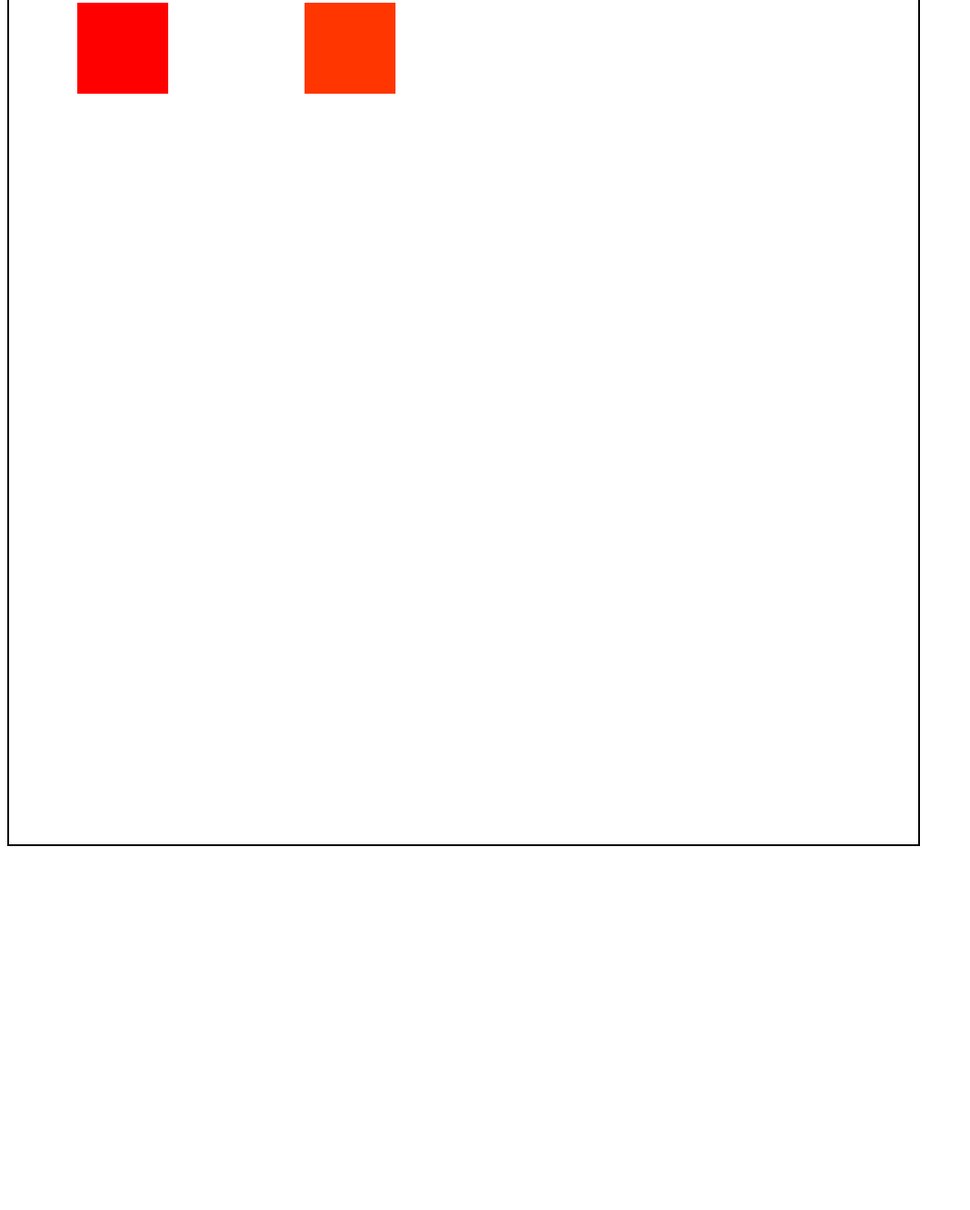
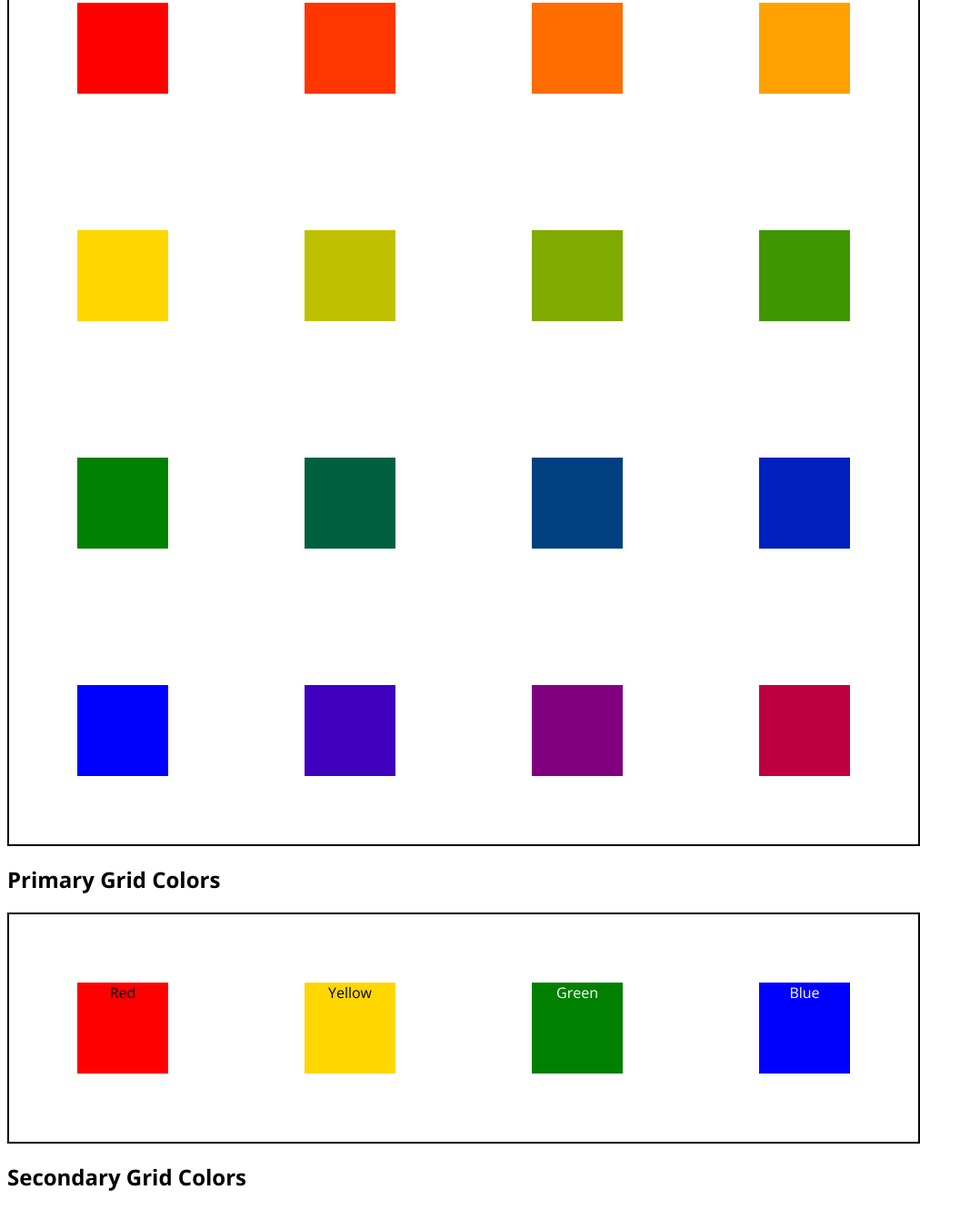
Before and after one commit to gcnsnBNF1/wdd130, a plain HTML site: page week04/colorgrid.html in a window 1280 px wide. Shown: the part 160-1490 px from the top of the page at 91% size, without its empty margins (0-1067 px from the left). Before the commit the page ends 1098 px from the top, so only its background shows below. Drawn offline with nearby package versions, Linux system fonts and the light colour scheme.

Commit message:
about us changes

```diff
--- a/week04/colorgrid.html
+++ b/week04/colorgrid.html
@@ -17,12 +17,22 @@
             <div class="harlequin"></div>
             <div class="green"></div>
             <div class="pine-green"></div>
-            <div class="turqoise"></div>
+            <div class="teal"></div>
             <div class="indigo"></div>
             <div class="blue"></div>
             <div class="violet"></div>
             <div class="purple"></div>
             <div class="rose"></div>
         </div>
+        <p></p>
+        <h2>Primary Grid Colors</h2>
+        <div class="primary">
+            <div class="red">Red</div>
+            <div class="yellow">Yellow</div>
+            <div class="green">Green</div>
+            <div class="blue">Blue</div>
+        </div>
+        <p></p>
+        <h2>Secondary Grid Colors</h2>
     </body>
 </html>
--- a/week04/css/colorgrid.css
+++ b/week04/css/colorgrid.css
@@ -15,6 +15,17 @@
     align-items: center;
 }
 
+.primary {
+    width: 1000px;
+    height: 250px;
+    border: 2px solid;
+    display: grid;
+    grid-template-columns: 1fr 1fr 1fr 1fr;
+    justify-items: center;
+    align-items: center;
+    text-align: center;
+}
+
 .red {
     width: 100px;
     height: 100px;
@@ -30,13 +41,99 @@
 }
 
 .orange {
+    width: 100px;
+    height: 100px;
     background-color: #ff6c00;
+    color: black;
 }
 
 .honey {
+    width: 100px;
+    height: 100px;
     background-color: #ffa100;
+    color: black;
 }
 
 .yellow {
+    width: 100px;
+    height: 100px;
     background-color: gold;
+    color: black;
 }
+
+.lime {
+    width: 100px;
+    height: 100px;
+    background-color: #bfc100;
+    color: black;
+}
+
+.chartreuse {
+    width: 100px;
+    height: 100px;
+    background-color: #80ab00;
+    color: black;
+}
+
+.harlequin {
+    width: 100px;
+    height: 100px;
+    background-color: #409600;
+    color: black;
+}
+
+.green {
+    width: 100px;
+    height: 100px;
+    background-color: green;
+    color: white;
+}
+
+.pine-green {
+    width: 100px;
+    height: 100px;
+    background-color: #006040;
+    color: white;
+}
+
+.teal {
+    width: 100px;
+    height: 100px;
+    background-color: #004080;
+    color: white;
+}
+
+.indigo {
+    width: 100px;
+    height: 100px;
+    background-color: #0020bf;
+    color: white;
+}
+
+.blue {
+    width: 100px;
+    height: 100px;
+    background-color: blue;
+    color: white;
+}
+
+.violet {
+    width: 100px;
+    height: 100px;
+    background-color: #4000bf;
+    color: white;
+}
+
+.purple {
+    width: 100px;
+    height: 100px;
+    background-color: purple;
+    color: white;
+}
+
+.rose {
+    width: 100px;
+    height: 100px;
+    background-color: #bf0040;
+    color: white;
+}
```
Also changed, not shown: wwr/about.html (+7 -5 lines), wwr/styles/rafting.css (+45 -2 lines).
